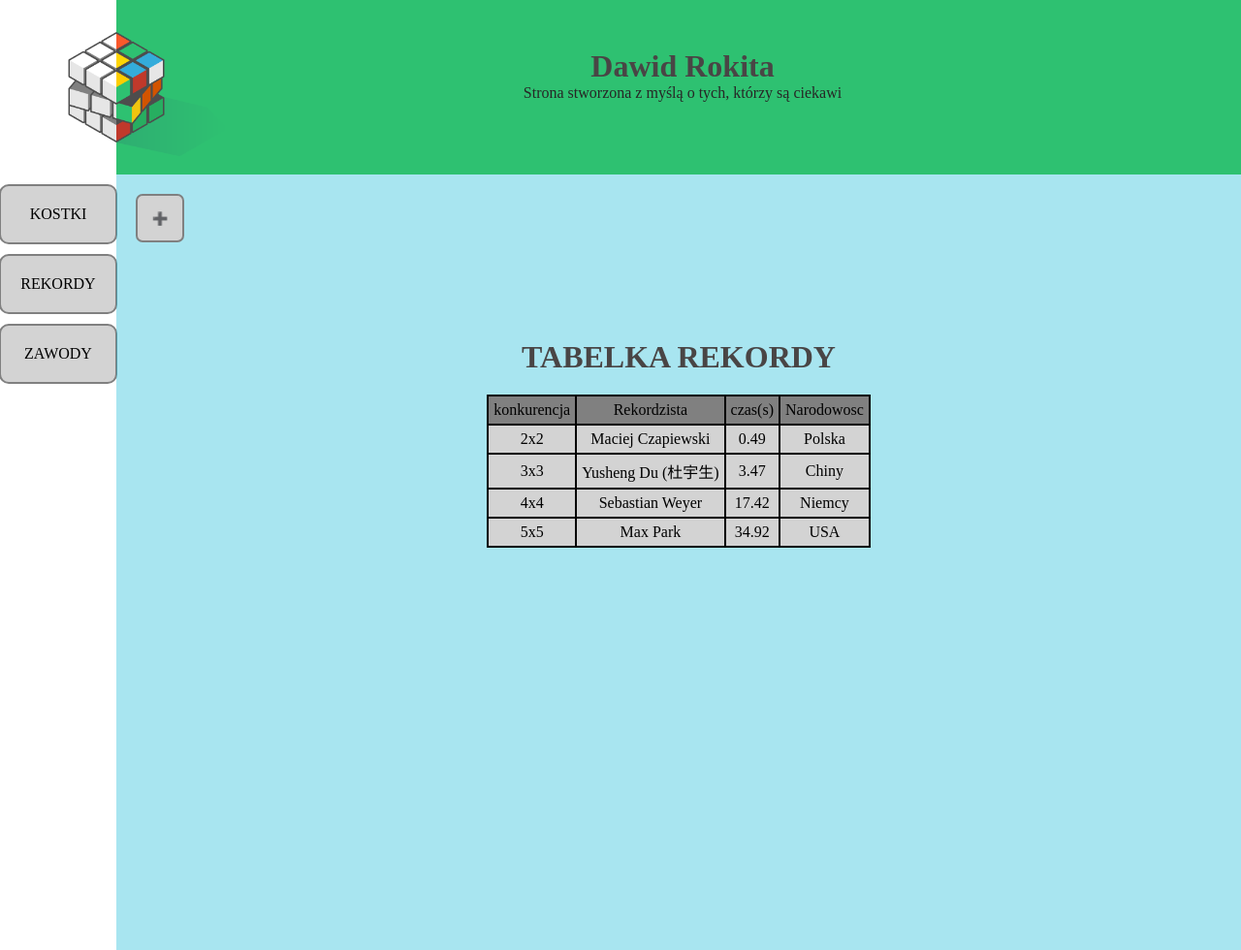
After one commit to 3ti-2020/korona-01-dawid-rokita, a PHP site: page /kostki/index1.php in a window 1280 px wide. The commit adds this page. Shown: the whole page at 97% size. Run offline with PHP 8.4, Linux system fonts and the light colour scheme; data comes from the database, SQL or seed files in the repository.

Commit message:
Add files via upload

```diff
--- /dev/null
+++ b/index1.php
@@ -0,0 +1,75 @@
+<!DOCTYPE html>
+<html>
+<head>
+    <meta charset="UTF-8">
+    <link rel="stylesheet" href="style.css">
+
+</head>
+<body>
+    <div class="grid">
+        <div class="item1">
+            <div class="cube">
+                <img src="zdjecia/cube.png">
+            </div>
+            <div class="tytul">
+                <h1>Dawid Rokita</h1>
+                <p class="parag">Strona stworzona z myślą o tych, którzy są ciekawi</p>
+            </div>
+        </div>
+        <div class="item2">
+            <div class="menu">
+                <div class="li1"><a href="index.php">KOSTKI</a></div>
+                <div class="li2"><a href="index1.php">REKORDY</a></div>
+                <div class="li3"><a href="index2.html">ZAWODY</a></div>
+            </div>
+        </div>
+        <div class="item3">
+            <div class="kontener">
+                <div class="insert">
+                    <button class="dodaj">➕</button>
+                <form action="insert2.php" method="POST">
+                    <ul class="inslist">
+                        <li><p>konkurencja</p><input type="text" name="konkurencja"></li>
+                        <li><p>imie</p><input type="text" name="imie"></li>
+                        <li><p>czas</p><input type="text" name="czas"></li>
+                        <li><p>kraj</p><input type="text" name="kraj"></li>
+                        <li><input type="submit" name="POST"></li>
+                    </ul>
+                </form>
+                </div>
+                <?php
+                    $servername="localhost";
+                    $username="Dawid";
+                    $password="dawid";
+                    $dbname="dawid_rokita";
+
+                    $conn= new mysqli($servername, $username, $password, $dbname);
+
+                    $result2= $conn->query("SELECT * FROM rekordy;");
+                    echo("<h1>TABELKA REKORDY</h1>");
+                    echo("<table class='tabelasql'>");
+                    echo("<tr class='head'>
+                        <td>konkurencja</td>
+                        <td>Rekordzista</td>
+                        <td>czas(s)</td>
+                        <td>Narodowosc</td>
+                    </tr>");
+
+                    while($wiersz2 = $result2->fetch_assoc()){
+
+                        echo("<tr class='son'>");
+                        echo("<td>" .$wiersz2['konkurencja']. "</td><td>" .$wiersz2['imie']. "</td><td>" .$wiersz2['czas']. "</td><td>" .$wiersz2['kraj']. "</td>");
+                        echo("</tr>");
+
+                    }
+                    echo("</table>");
+
+                    $conn->close();
+                ?>
+
+            </div>
+        </div>
+    </div>
+    <script src="script.js"></script>
+</body>
+</html>
--- a/script.js
+++ b/script.js
@@ -6,6 +6,8 @@
 const li1 = document.querySelector(".li1");
 const li2 = document.querySelector(".li2");
 const li3 = document.querySelector(".li3");
+const btn = document.querySelector(".dodaj");
+const inslist = document.querySelector(".inslist");
 
 
 item1.addEventListener('click', function(){
@@ -29,3 +31,11 @@
 li3.addEventListener('mouseleave', function(){
     li3.className = "li3";
 })
+
+btn.addEventListener('click', function(){
+    if(inslist.className === "inslist"){
+        inslist.className = "inslist2";
+    } else{
+        inslist.className = "inslist";
+    }
+})
--- a/style.css
+++ b/style.css
@@ -18,6 +18,16 @@
     background: rgba(12, 182, 212, 0.356);
     display: flex;
     justify-content: center;
+    align-items: center;
+    flex-wrap: wrap;
+}
+
+.kontener{
+    height: 100vh;
+    width: 100%;
+    display: flex;
+    flex-wrap: wrap;
+    flex-direction: column;
     align-items: center;
 }
 
@@ -46,7 +56,21 @@
     text-align: center;
 }
 
-.li{
+.li1{
+    border: 2px solid grey;
+    margin: 10px;
+    padding: 20px;
+    background-color: lightgrey;
+    border-radius: 10px;
+}
+.li2{
+    border: 2px solid grey;
+    margin: 10px;
+    padding: 20px;
+    background-color: lightgrey;
+    border-radius: 10px;
+}
+.li3{
     border: 2px solid grey;
     margin: 10px;
     padding: 20px;
@@ -74,12 +98,11 @@
 p{
     color:rgb(39, 38, 38);
 }
-
 table{
     margin: 20px;
 }
 
-table, tr, td{
+.tabelasql, tr, td{
     text-align: center;
     border-collapse: collapse;
     border: 2px solid black;
@@ -100,3 +123,54 @@
 ul{
     margin: 15px;
 }
+
+@keyframes rotate{
+    from{
+        transform: rotate(0deg);
+    } to{
+        transform: rotate(360deg);
+    }
+}
+
+.lirot{
+    border: 2px solid grey;
+    margin: 10px;
+    padding: 20px;
+    background-color: #2ec17094;
+    border-radius: 10px;
+    animation: rotate 1s;
+}
+.insert{
+    display: flex;
+    justify-content: start;
+    align-content: flex-start;
+    text-align: center;
+    width: 100%;
+    height: 15vh;
+}
+
+.inslist{
+    list-style: none;
+    padding: 5px;
+    visibility: hidden;
+}
+
+.inslist2{
+    list-style: none;
+    padding: 5px;
+    visibility: visible;
+}
+
+h1{
+    margin-top: 50px;
+}
+
+.dodaj{
+    margin-left: 20px;
+    margin-top: 20px;
+    border-radius: 7px;
+    width: 50px;
+    height: 50px;
+    background-color: lightgray;
+    border: 2px solid grey;
+}
```
Also changed, not shown: index.php (added, +75 -0 lines), index2.html (+3 -4 lines), insert.php (added, +21 -0 lines), insert2.php (added, +21 -0 lines).
